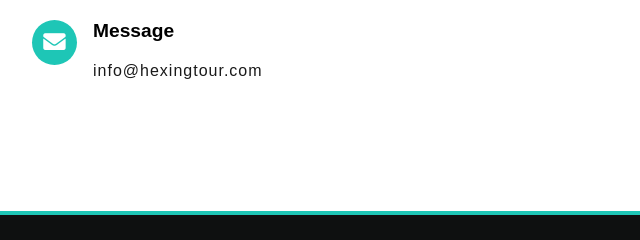
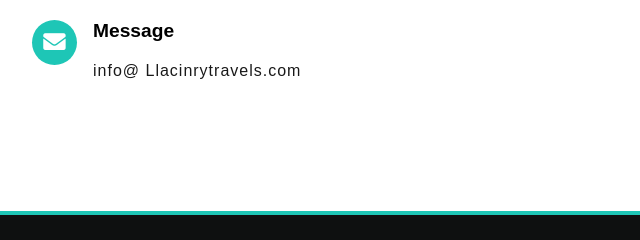
Before and after one commit to kelvin-owino/-Llacinry-Travels, a plain HTML site: page contact.html in a window 1280 px wide. Shown: the part 1098-1338 px from the top of the page, 640-1280 px from the left. Drawn offline with Linux system fonts and the light colour scheme; a web font is replaced by a local one.

Commit message:
Update contact.html

```diff
--- a/contact.html
+++ b/contact.html
@@ -105,7 +105,7 @@
                             </span>
                             <div>
                                 <span>Message</span>
-                                <p class = "text">info@hexingtour.com</p>
+                                <p class = "text">info@ Llacinrytravels.com</p>
                             </div>
                         </div>
                     </div>
```
